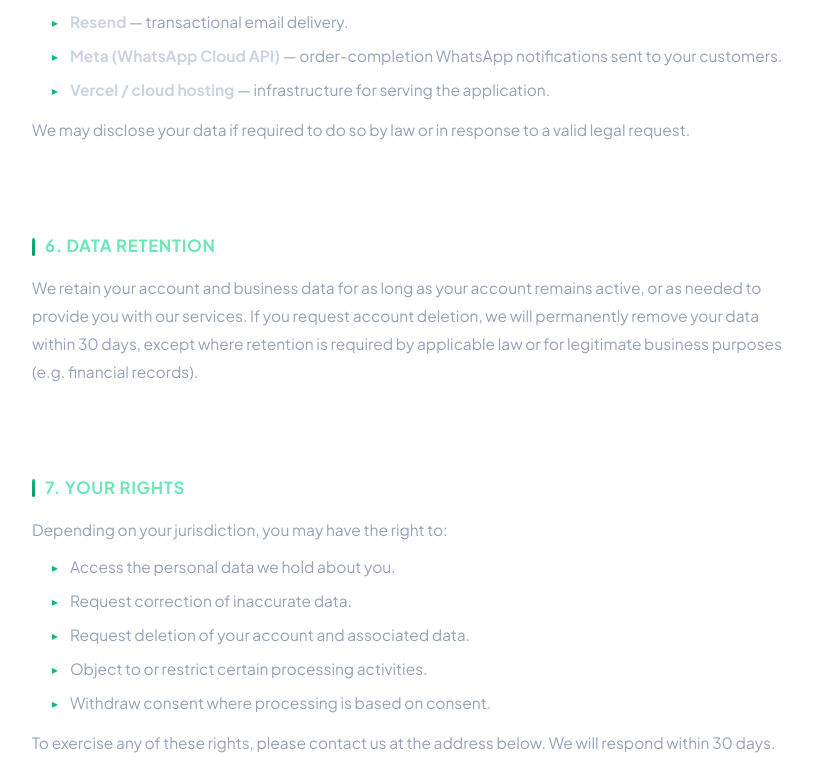
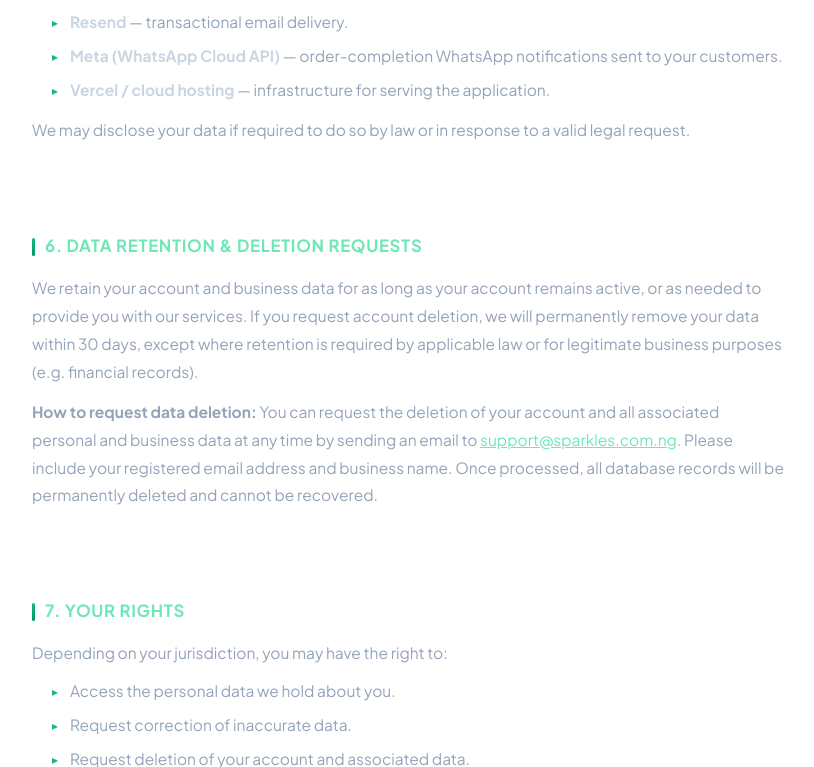
Before and after one commit to DamaMichaelYohanna/sparkles, a Django app: page /privacy/ in a window 1280 px wide. Shown: the part 2064-2831 px from the top of the page, without its empty margins (232-1046 px from the left). Run offline with Django 4.2, Linux system fonts and the light colour scheme.

Commit message:
Add Data Deletion Request details and link in website footer legal column templates

```diff
--- a/laundry_backend/landing/templates/landing/index.html
+++ b/laundry_backend/landing/templates/landing/index.html
@@ -611,6 +611,7 @@
                     <h4>Legal</h4>
                     <a href="/privacy/">Privacy Policy</a>
                     <a href="/terms/">Terms of Service</a>
+                    <a href="/privacy/#delete-data">Request Data Deletion</a>
                 </div>
             </div>
         </div>
--- a/laundry_backend/landing/templates/landing/privacy.html
+++ b/laundry_backend/landing/templates/landing/privacy.html
@@ -269,12 +269,15 @@
         <hr class="terms-divider">
 
         <div class="terms-section">
-            <h2>6. Data Retention</h2>
+            <h2 id="delete-data">6. Data Retention &amp; Deletion Requests</h2>
             <p>
                 We retain your account and business data for as long as your account remains active, or as needed to
                 provide you with our services. If you request account deletion, we will permanently remove your data
                 within 30 days, except where retention is required by applicable law or for legitimate business
                 purposes (e.g. financial records).
+            </p>
+            <p style="margin-top:12px;">
+                <strong>How to request data deletion:</strong> You can request the deletion of your account and all associated personal and business data at any time by sending an email to <a href="mailto:support@sparkles.com.ng?subject=Data%20Deletion%20Request" style="color:#6ee7b7; text-decoration:underline;">support@sparkles.com.ng</a>. Please include your registered email address and business name. Once processed, all database records will be permanently deleted and cannot be recovered.
             </p>
         </div>
         <hr class="terms-divider">
@@ -358,6 +361,7 @@
                 <h4>Legal</h4>
                 <a href="/privacy/" aria-current="page">Privacy Policy</a>
                 <a href="/terms/">Terms of Service</a>
+                <a href="/privacy/#delete-data">Request Data Deletion</a>
             </div>
         </div>
         <div class="footer-bottom">
--- a/laundry_backend/landing/templates/landing/terms.html
+++ b/laundry_backend/landing/templates/landing/terms.html
@@ -247,8 +247,9 @@
             </div>
             <div class="footer-col">
                 <h4>Legal</h4>
-                <a href="#">Privacy Policy</a>
+                <a href="/privacy/">Privacy Policy</a>
                 <a href="/terms/" aria-current="page">Terms of Service</a>
+                <a href="/privacy/#delete-data">Request Data Deletion</a>
             </div>
         </div>
         <div class="footer-bottom">
```
